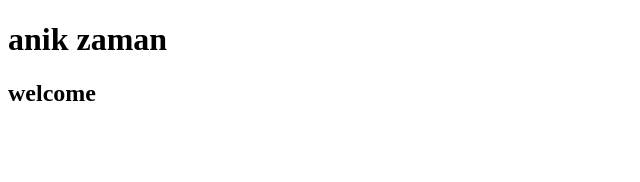
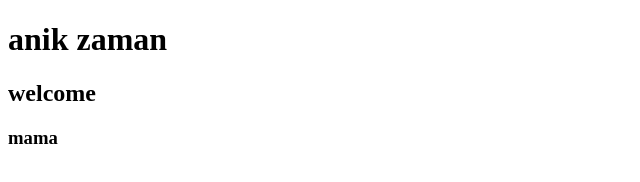
Before and after one commit to anik055/my-first-web, a plain HTML site: page index.html in a window 1280 px wide. Shown: the full height of the page, 0-640 px from the left. Drawn offline with Linux system fonts and the light colour scheme.

Commit message:
Update index.html

```diff
--- a/index.html
+++ b/index.html
@@ -8,5 +8,6 @@
 <body>
     <h1>anik zaman</h1>
     <h2>welcome</h2>
+    <h3> mama</h3>
 </body>
 </html>
```
